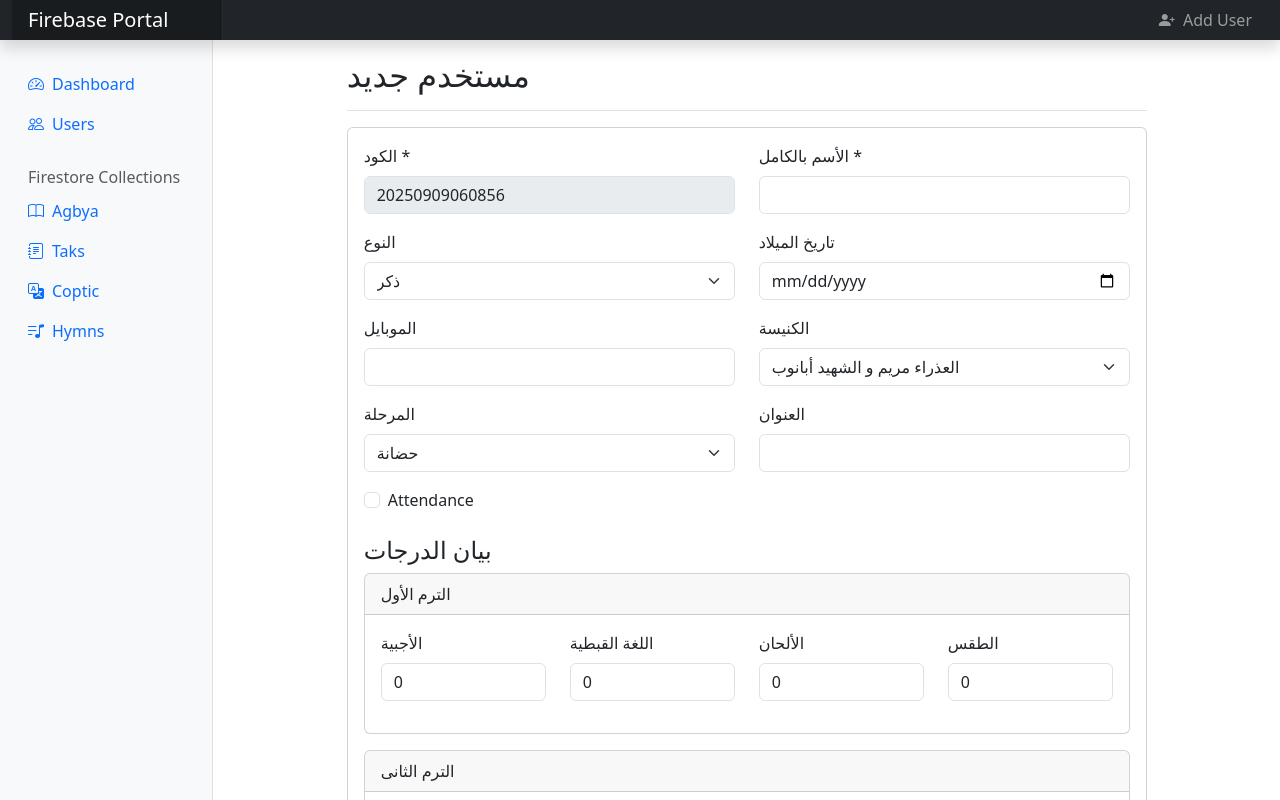
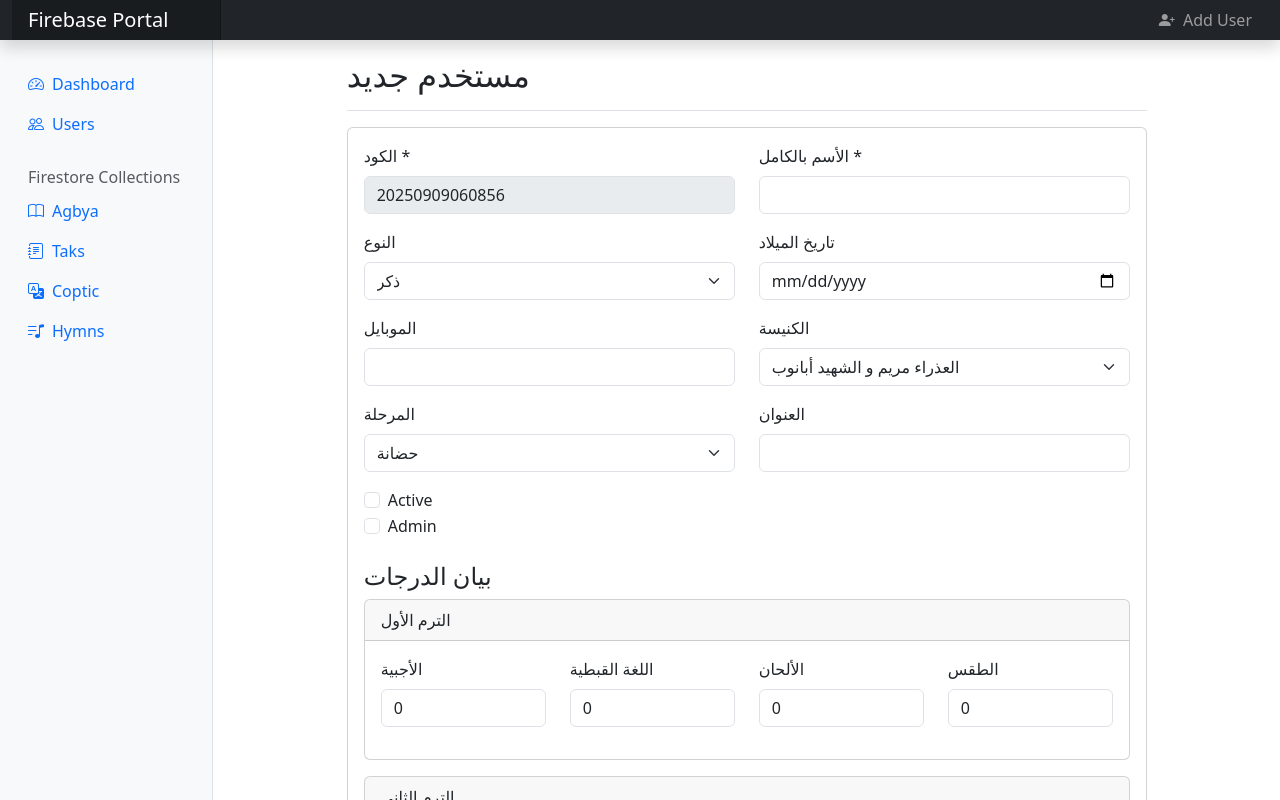
Before and after one commit to KerolosSarwat/TheotokosFrontEnd, a React (Create React App) app: page /users/new in a window 1280 px wide. Shown: the top 800 px of the page. Built offline with nearby package versions, Linux system fonts and the light colour scheme.

Commit message:
Add some features

```diff
--- a/src/components/users/UserDetails.js
+++ b/src/components/users/UserDetails.js
@@ -103,12 +103,22 @@ const UserDetails = () => {
                     <td>{user.address || 'N/A'}</td>
                   </tr>
                   <tr>
-                    <th>Attendance:</th>
+                    <th>Active:</th>
                     <td>
-                      {user.attendance ? (
-                        <Badge bg="success">Present</Badge>
+                      {user.active ? (
+                        <Badge bg="success">Active</Badge>
                       ) : (
-                        <Badge bg="danger">Absent</Badge>
+                        <Badge bg="danger">Inactive</Badge>
+                      )}
+                    </td>
+                  </tr>
+                  <tr>
+                    <th>Admin:</th>
+                    <td>
+                      {user.admin ? (
+                        <Badge bg="success">Admin</Badge>
+                      ) : (
+                        <Badge bg="danger">Not Admin</Badge>
                       )}
                     </td>
                   </tr>
--- a/src/components/users/UserForm.js
+++ b/src/components/users/UserForm.js
@@ -17,7 +17,8 @@ const UserForm = () => {
     church: 'العذراء مريم و الشهيد أبانوب',
     level: 'حضانة',
     address: '',
-    attendance: false,
+    admin: false,
+    active: false,
     degree: {
       firstTerm: {
         agbya: 0,
@@ -270,9 +271,17 @@ function formatDateTime(date) {
             <Form.Group className="mb-3">
               <Form.Check
                 type="checkbox"
-                label="Attendance"
-                name="attendance"
-                checked={formData.attendance || false}
+                label="Active"
+                name="active"
+                checked={formData.active || false}
+                onChange={handleChange}
+              />
+
+              <Form.Check
+                type="checkbox"
+                label="Admin"
+                name="admin"
+                checked={formData.admin || false}
                 onChange={handleChange}
               />
             </Form.Group>
--- a/src/components/users/UserList.js
+++ b/src/components/users/UserList.js
@@ -43,6 +43,7 @@ const UserList = () => {
     const dataForExport = sortedUsers.map(user => ({
       Code: user.code || '',
       'Full Name': user.fullName || '',
+      'Address': user.address,
       Level: user.level || 'N/A',
       'Phone Number': user.phoneNumber || 'N/A',
       Church: user.church || 'N/A'
@@ -95,6 +96,7 @@ const UserList = () => {
           const transformedData = jsonData.map(item => ({
             code: item.Code || item.code || '',
             fullName: item['Full Name'] || item.fullName || '',
+            // address: item['Address'] || item.address || '',
             level: item.Level || item.level || '',
             phoneNumber: item['Phone Number'] || item.phoneNumber || '',
             church: item.Church || item.church || ''
@@ -144,7 +146,8 @@ const UserList = () => {
           (user.fullName && String(user.fullName).toLowerCase().includes(lowerSearchTerm)) ||
           (user.code && String(user.code).toLowerCase().includes(lowerSearchTerm)) ||
           (user.phoneNumber && String(user.phoneNumber).includes(searchTerm)) ||
-          (user.level && String(user.level).toLowerCase().includes(lowerSearchTerm));
+          (user.level && String(user.level).toLowerCase().includes(lowerSearchTerm)) ||
+          (user.church && String(user.church).toLowerCase().includes(lowerSearchTerm));
 
         if (matchesSearch) {
           filtered[key] = user;
```
